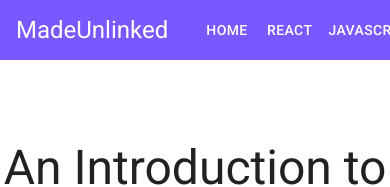
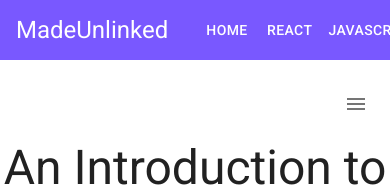
Before and after one commit to benzend/react-portfolio, a React (Create React App) app: page /blog/react/intro in a window 390 px wide. Shown: the top 187 px of the page. Built offline with nearby package versions, Linux system fonts and the light colour scheme.

Commit message:
added menubtn

```diff
--- a/src/pages/blogs/BlogReactIntro.js
+++ b/src/pages/blogs/BlogReactIntro.js
@@ -4,7 +4,9 @@ import {
   Typography,
   makeStyles,
   Button,
+  IconButton,
 } from "@material-ui/core";
+import { Menu } from "@material-ui/icons";
 
 const useStyles = makeStyles((theme) => ({
   root: {
@@ -36,12 +38,31 @@ const useStyles = makeStyles((theme) => ({
     },
   },
   contentContainer: {},
+  menuIconContainer: {
+    display: "none",
+    [theme.breakpoints.down("md")]: {
+      display: "box",
+      position: "fixed",
+      top: "80px",
+      right: "10px",
+    },
+  },
 }));
 
 export const BlogReactIntro = () => {
-  const { headerStyle, root, nav, contentBox, contentContainer } = useStyles();
+  const {
+    headerStyle,
+    root,
+    nav,
+    contentBox,
+    contentContainer,
+    menuIconContainer,
+  } = useStyles();
   return (
     <Box className={root}>
+      <IconButton className={menuIconContainer}>
+        <Menu />
+      </IconButton>
       <Box className={contentBox}>
         <Box className={headerStyle} component="header">
           <Typography
```
